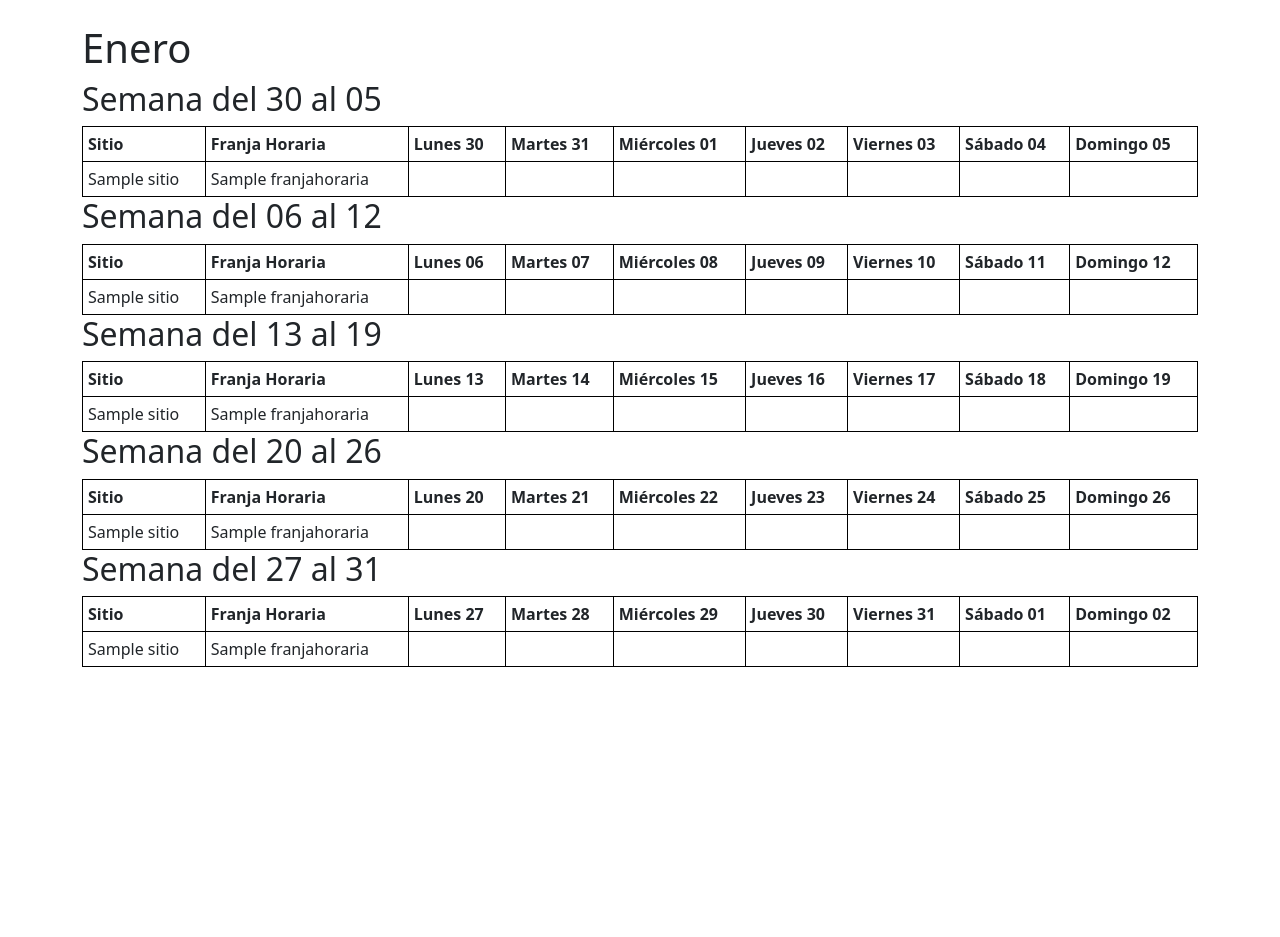
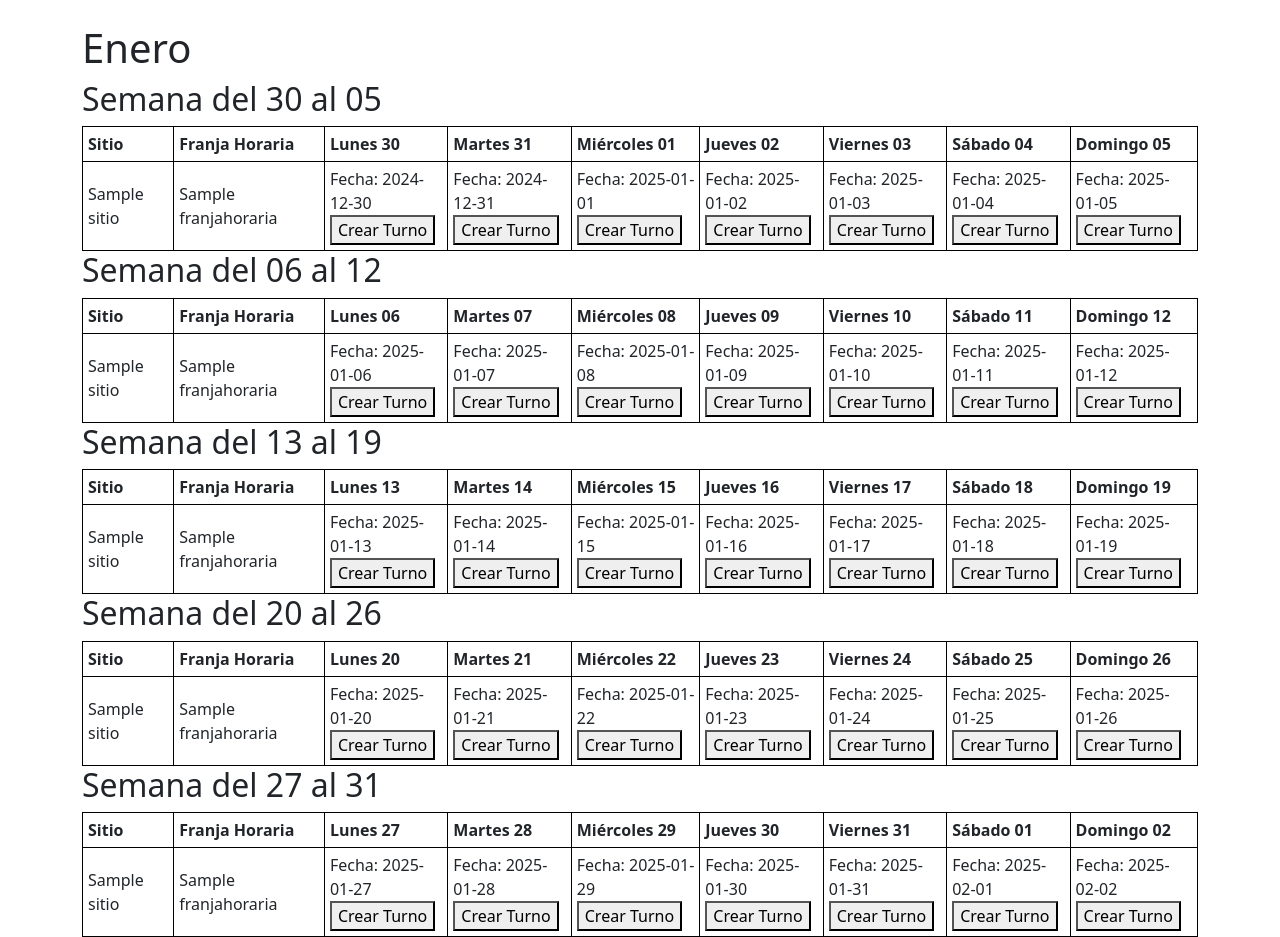
Before and after one commit to andyguastavino/carritosVilanova, a Django app: page /turnos/2025/01/ in a window 1280 px wide. Before the commit the page ends 667 px from the top, so only its background shows below. Run offline with Django 5.2, Linux system fonts and the light colour scheme; tables that the repository leaves empty hold one stand-in row (values such as "Sample post").

Commit message:
Dependiendo de la celda se pasa la fecha para crear el turno relacionado al boton que se toca

```diff
--- a/carritosVilanovaOeste/turnos/templates/turno/turnos_por_semana.html
+++ b/carritosVilanovaOeste/turnos/templates/turno/turnos_por_semana.html
@@ -2,8 +2,6 @@
 
 {% block content %}
 {% load custom_filters %}
-
-
 
 <style>
     table {
@@ -16,7 +14,8 @@
         text-align: left;
     }
 </style>
-<h1>{{ datos_semanales.1.1|mes_es}}</h1>
+
+<h1>{{ datos_semanales.1.1|mes_es }}</h1>
 
 {% for inicio, fin, dias_semana, sitios in datos_semanales %}
     <h2>Semana del {{ inicio|date:"d" }} al {{ fin|date:"d" }}</h2>
@@ -38,14 +37,26 @@
                             <td rowspan="{{ franjas|length }}">{{ sitio.nombre }}</td>
                         {% endif %}
                         <td>{{ franja.nombre }}</td>
-                    {% for dia in dias.values %}
+                        {% for dia_key, dia_info in dias.items %}
                             <td>
-                            {% for turno in dia %}
+                                {% if dia_info.turnos %}
+                                    {% for turno in dia_info.turnos %}
                                         {{ turno.capitan }}<br>
                                         {% for asistente in turno.asistentes.all %}
                                             {{ asistente }}<br>
                                         {% endfor %}
+                                        <!-- Botón para editar el turno -->
+                                        <a href="{% url 'turno_update' turno.id %}">
+                                            <button class="edit-turno">Editar Turno</button>
+                                        </a>
                                     {% endfor %}
+                                {% else %}
+                                    <!-- Botón para crear un nuevo turno -->
+                                    <span>Fecha: {{ dia_info.fecha|date:"Y-m-d" }}</span><br>
+                                    <a href="{% url 'turno_create' %}?fecha={{ dia_info.fecha }}">
+                                        <button class="create-turno">Crear Turno</button>
+                                    </a>
+                                {% endif %}
                             </td>
                         {% endfor %}
                     </tr>
--- a/carritosVilanovaOeste/turnos/views.py
+++ b/carritosVilanovaOeste/turnos/views.py
@@ -2,6 +2,7 @@ from django.shortcuts import render, get_object_or_404
 from django.urls import reverse_lazy
 from django.views.generic import ListView, DetailView, CreateView, UpdateView, DeleteView
 from .models import Responsabilidad, Persona, DiaSemana, FranjaHoraria, Sitio, Turno, Disponibilidad
+from django.http import HttpResponseBadRequest
 
 from django.db.models import Q
 import calendar
@@ -161,7 +162,18 @@ class TurnoCreateView(CreateView):
     model = Turno
     form_class = TurnoForm
     template_name = 'turno/turno_form.html'
-    success_url = reverse_lazy('turno_list')
+    success_url = reverse_lazy('turno_list')  # Redirige a la lista de turnos
+
+    def get_initial(self):
+        initial = super().get_initial()
+        fecha_param = self.request.GET.get('fecha')  # Capturamos el parámetro 'fecha' de la URL
+        if fecha_param:
+            try:
+                # Convertimos el parámetro de fecha a un objeto de tipo date
+                initial['fecha'] = fecha_param
+            except ValueError:
+                return HttpResponseBadRequest("Fecha inválida")  # Manejo de error si la fecha no es válida
+        return initial
 
 class TurnoUpdateView(UpdateView):
     model = Turno
@@ -254,14 +266,20 @@ def turnos_por_semana(request, year, month):
                 dias = {}
                 for dia, fecha_dia in enumerate(dias_semana):  # Incluye las fechas exactas
                     if fecha_dia > fin_mes or fecha_dia < inicio_mes:
-                        dias[dia] = []  # Día fuera del rango del mes
+                        dias[dia] = {
+                            'turnos': [],  # Día fuera del rango del mes
+                            'fecha': fecha_dia  # Fecha del día
+                        }
                     else:
                         turnos_dia = turnos_semana.filter(
                             sitio=sitio,
                             franja_horaria=franja,
                             fecha=fecha_dia
                         )
-                        dias[dia] = turnos_dia
+                        dias[dia] = {
+                            'turnos': turnos_dia,  # Los turnos del día
+                            'fecha': fecha_dia  # Fecha del día
+                        }
                 franjas[franja] = dias
             sitios[sitio] = franjas
         datos_semanales.append((inicio, fin, dias_semana, sitios))
```
Lines whose indentation alone changed are shown as unchanged.
